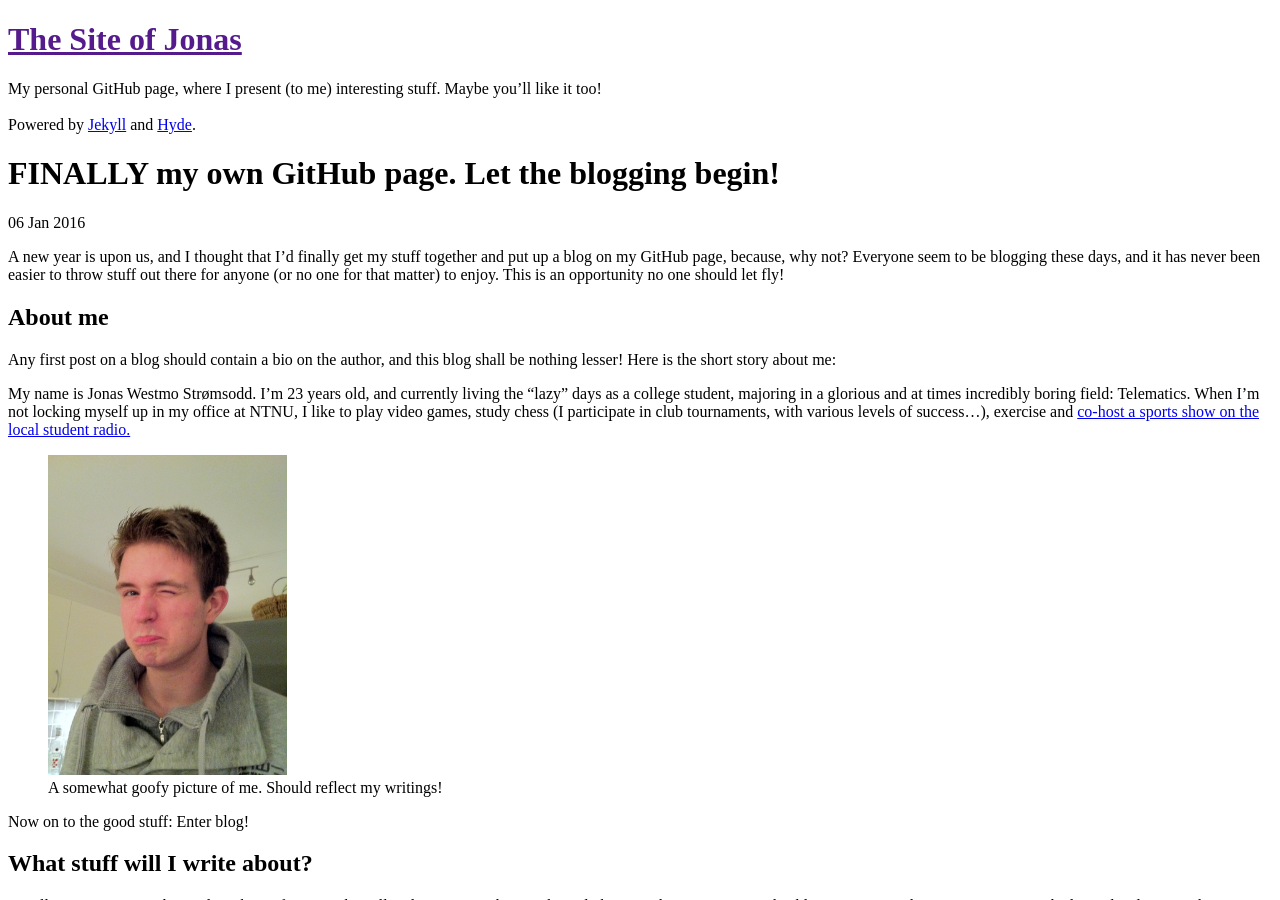
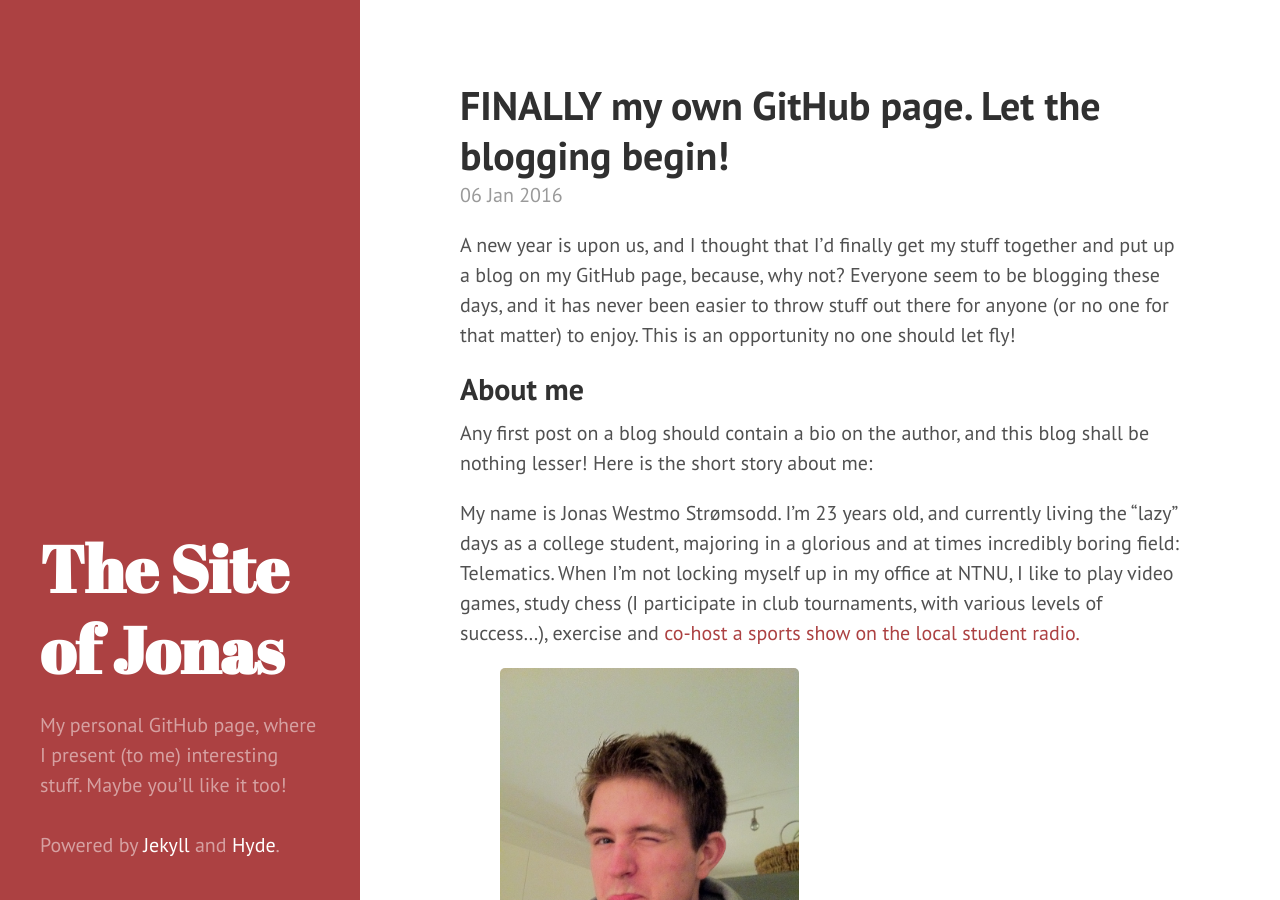
Before and after one commit to jonasws/jonasws.github.io, a Jekyll site: the page built from _posts/2016/2016-01-03-finally-my-own-github-page.md, in a window 1280 px wide and 900 px high. Built offline with Jekyll 4.4.1, drawn with Linux system fonts in a browser that asks for light colours; comment, search, counter and statistics services are not loaded.

Commit message:
Hardcode css path (trying everything here lol)

```diff
--- a/_includes/head.html
+++ b/_includes/head.html
@@ -29,10 +29,10 @@
   </title>
 
   <!-- CSS -->
-  <link rel="stylesheet" href="{{ site.baseurl }}public/css/poole.css">
-  <link rel="stylesheet" href="{{ site.baseurl }}public/css/syntax.css">
-  <link rel="stylesheet" href="{{ site.baseurl }}public/css/hyde.css">
-  <link rel="stylesheet" href="{{ site.baseurl }}public/css/emoji.css">
+  <link rel="stylesheet" href="/public/css/poole.css">
+  <link rel="stylesheet" href="/public/css/syntax.css">
+  <link rel="stylesheet" href="/public/css/hyde.css">
+  <link rel="stylesheet" href="/public/css/emoji.css">
   <link rel="stylesheet" href="https://fonts.googleapis.com/css?family=PT+Sans:400,400italic,700|Abril+Fatface">
 
   <!-- Icons -->
```
